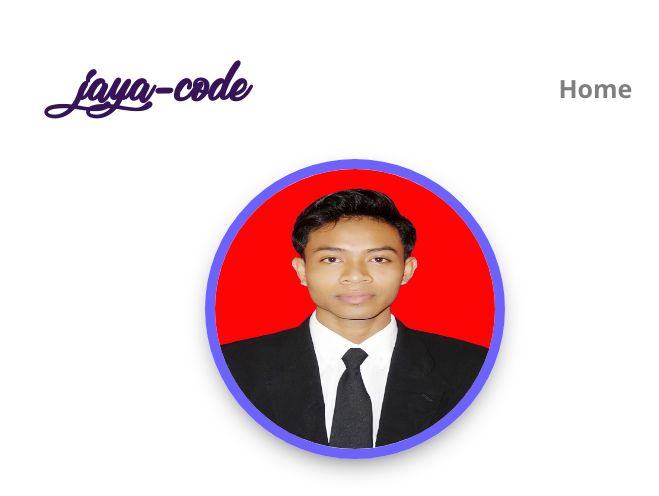
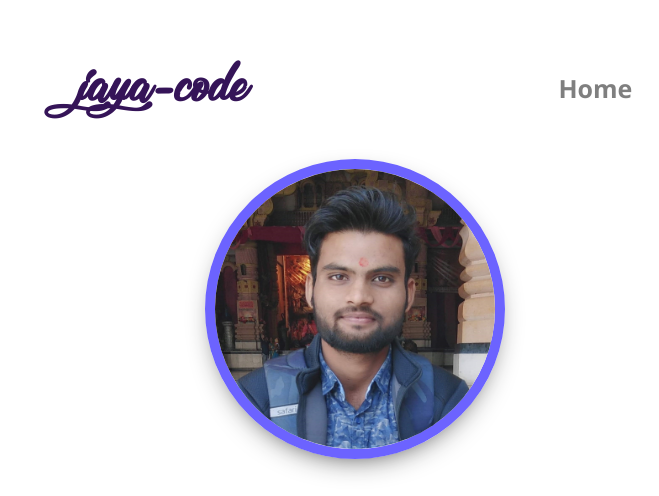
Before and after one commit to jaya-code/jaya-code.github.io, a plain HTML site: page contact.html in a window 1280 px wide. Shown: the top 496 px of the page, 0-659 px from the left. Drawn offline with nearby package versions, Linux system fonts and the light colour scheme; files whose address does not match are found by name; a web font is replaced by a local one.

Commit message:
perbaikan

```diff
--- a/contact.html
+++ b/contact.html
@@ -59,7 +59,7 @@
     <section id="contact">
         <div class="row first-section">
             <div class="col-lg-6 col-md-6">
-                <img class = "Profilepic" src="assets/Image/jaya.jpg" alt="">
+                <img class = "Profilepic" src="assets/Image/Ajit.jpg" alt="">
             </div>
             <div class="col-lg-6 col-md-6 context">
                 <h1>Reach out to me !</h1>
```
